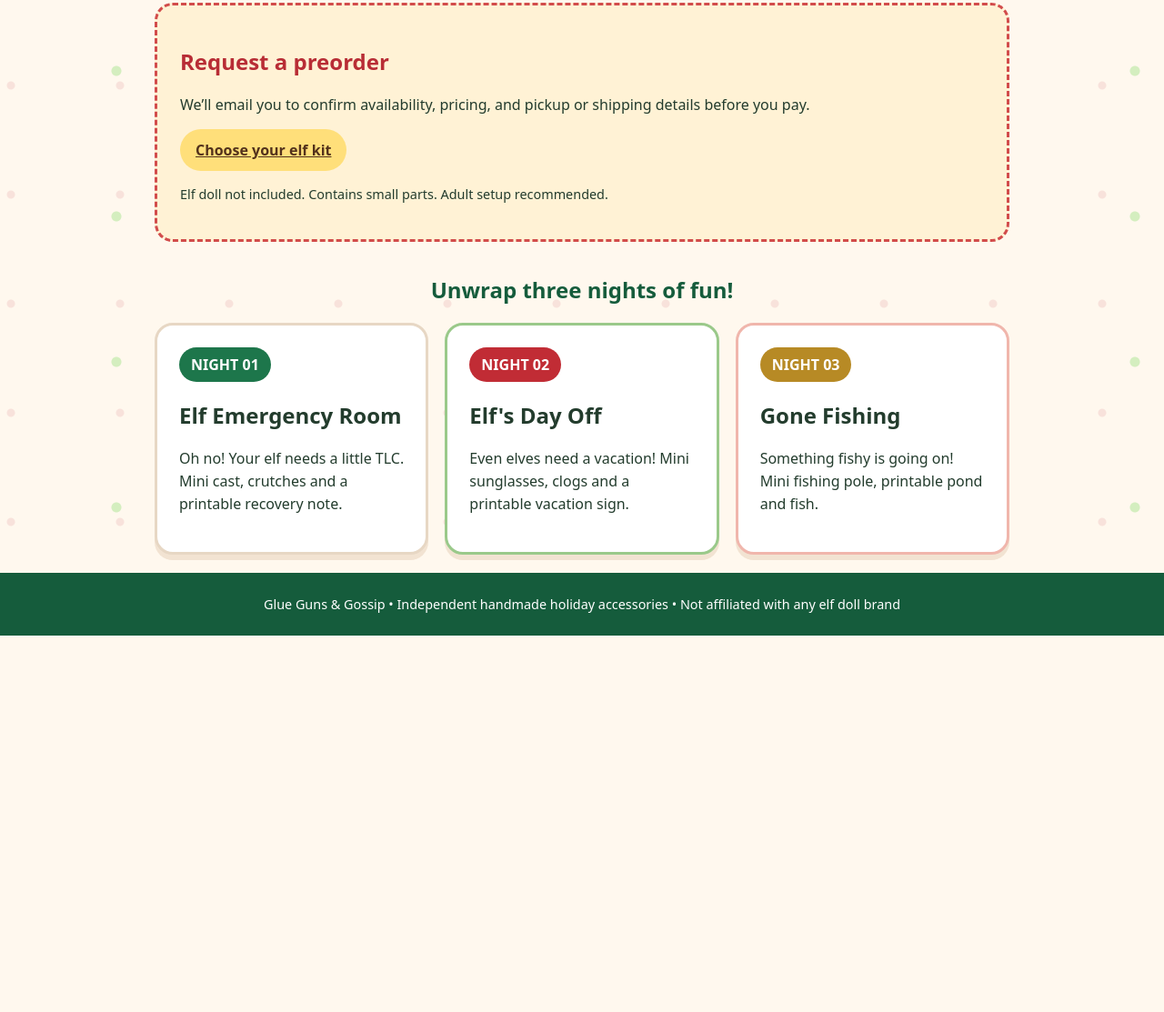
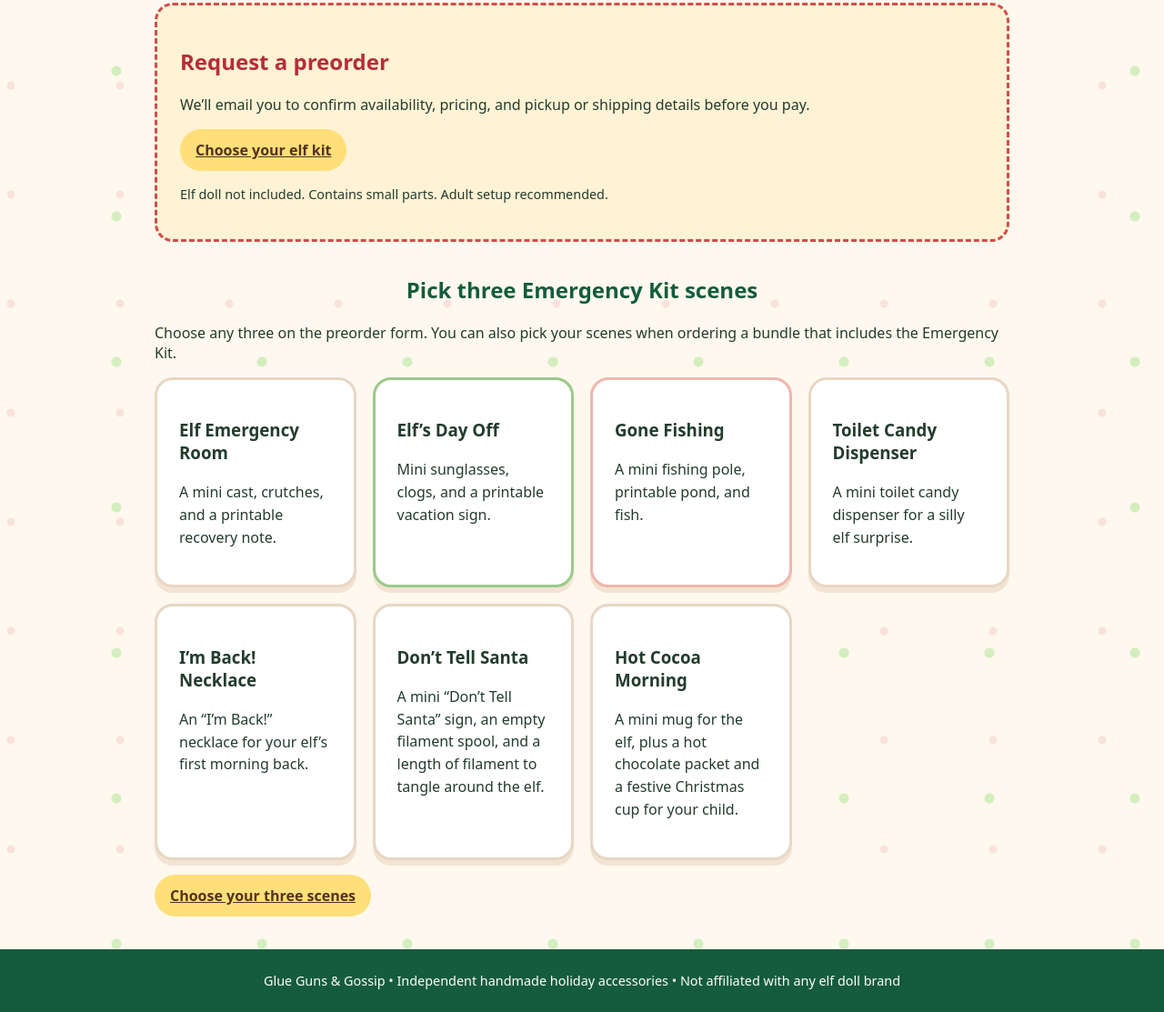
Before and after one commit to Lindsviann/gluegunsandgossip, a plain HTML site: page elf-mischief.html in a window 1280 px wide. Shown: the part 2210-3323 px from the top of the page at 91% size. Before the commit the page ends 2909 px from the top, so only its background shows below. Drawn offline with Linux system fonts and the light colour scheme.

Commit message:
Offer seven pick-three Emergency Kit scenes

```diff
--- a/elf-mischief.html
+++ b/elf-mischief.html
@@ -30,7 +30,8 @@
   <article class="scene">
     <h2>3-Day Elf Emergency Kit</h2>
     <p><strong>$12 preorder</strong> · Regular price $15</p>
-    <p>Three ready-to-set-up scenes for parents: Elf Emergency Room, Elf’s Day Off, and Gone Fishing.</p>
+    <p>Pick any three ready-to-set-up scenes from the seven options below.</p>
+    <p><a href="#emergency-scenes">See all seven scenes</a></p>
   </article>
   <article class="scene">
     <h2>12-Day Elf Advent Calendar</h2>
@@ -66,4 +67,39 @@
   <p><a class="tag" href="https://form.jotform.com/263188443651058">Choose your elf kit</a></p>
   <p class="small">Elf doll not included. Contains small parts. Adult setup recommended.</p>
 </section>
-<h2 class="section-title">Unwrap three nights of fun!</h2><div class="grid"><article class="scene"><span class="number">NIGHT 01</span><h2>Elf Emergency Room</h2><p>Oh no! Your elf needs a little TLC. Mini cast, crutches and a printable recovery note.</p></article><article class="scene"><span class="number">NIGHT 02</span><h2>Elf's Day Off</h2><p>Even elves need a vacation! Mini sunglasses, clogs and a printable vacation sign.</p></article><article class="scene"><span class="number">NIGHT 03</span><h2>Gone Fishing</h2><p>Something fishy is going on! Mini fishing pole, printable pond and fish.</p></article></div></main><footer>Glue Guns &amp; Gossip • Independent handmade holiday accessories • Not affiliated with any elf doll brand</footer></body></html>
+<section id="emergency-scenes" aria-labelledby="emergency-title">
+  <h2 class="section-title" id="emergency-title">Pick three Emergency Kit scenes</h2>
+  <p>Choose any three on the preorder form. You can also pick your scenes when ordering a bundle that includes the Emergency Kit.</p>
+  <div class="grid">
+    <article class="scene">
+      <h3>Elf Emergency Room</h3>
+      <p>A mini cast, crutches, and a printable recovery note.</p>
+    </article>
+    <article class="scene">
+      <h3>Elf’s Day Off</h3>
+      <p>Mini sunglasses, clogs, and a printable vacation sign.</p>
+    </article>
+    <article class="scene">
+      <h3>Gone Fishing</h3>
+      <p>A mini fishing pole, printable pond, and fish.</p>
+    </article>
+    <article class="scene">
+      <h3>Toilet Candy Dispenser</h3>
+      <p>A mini toilet candy dispenser for a silly elf surprise.</p>
+    </article>
+    <article class="scene">
+      <h3>I’m Back! Necklace</h3>
+      <p>An “I’m Back!” necklace for your elf’s first morning back.</p>
+    </article>
+    <article class="scene">
+      <h3>Don’t Tell Santa</h3>
+      <p>A mini “Don’t Tell Santa” sign, an empty filament spool, and a length of filament to tangle around the elf.</p>
+    </article>
+    <article class="scene">
+      <h3>Hot Cocoa Morning</h3>
+      <p>A mini mug for the elf, plus a hot chocolate packet and a festive Christmas cup for your child.</p>
+    </article>
+  </div>
+  <p><a class="tag" href="https://form.jotform.com/263188443651058">Choose your three scenes</a></p>
+</section>
+</main><footer>Glue Guns &amp; Gossip • Independent handmade holiday accessories • Not affiliated with any elf doll brand</footer></body></html>
```
